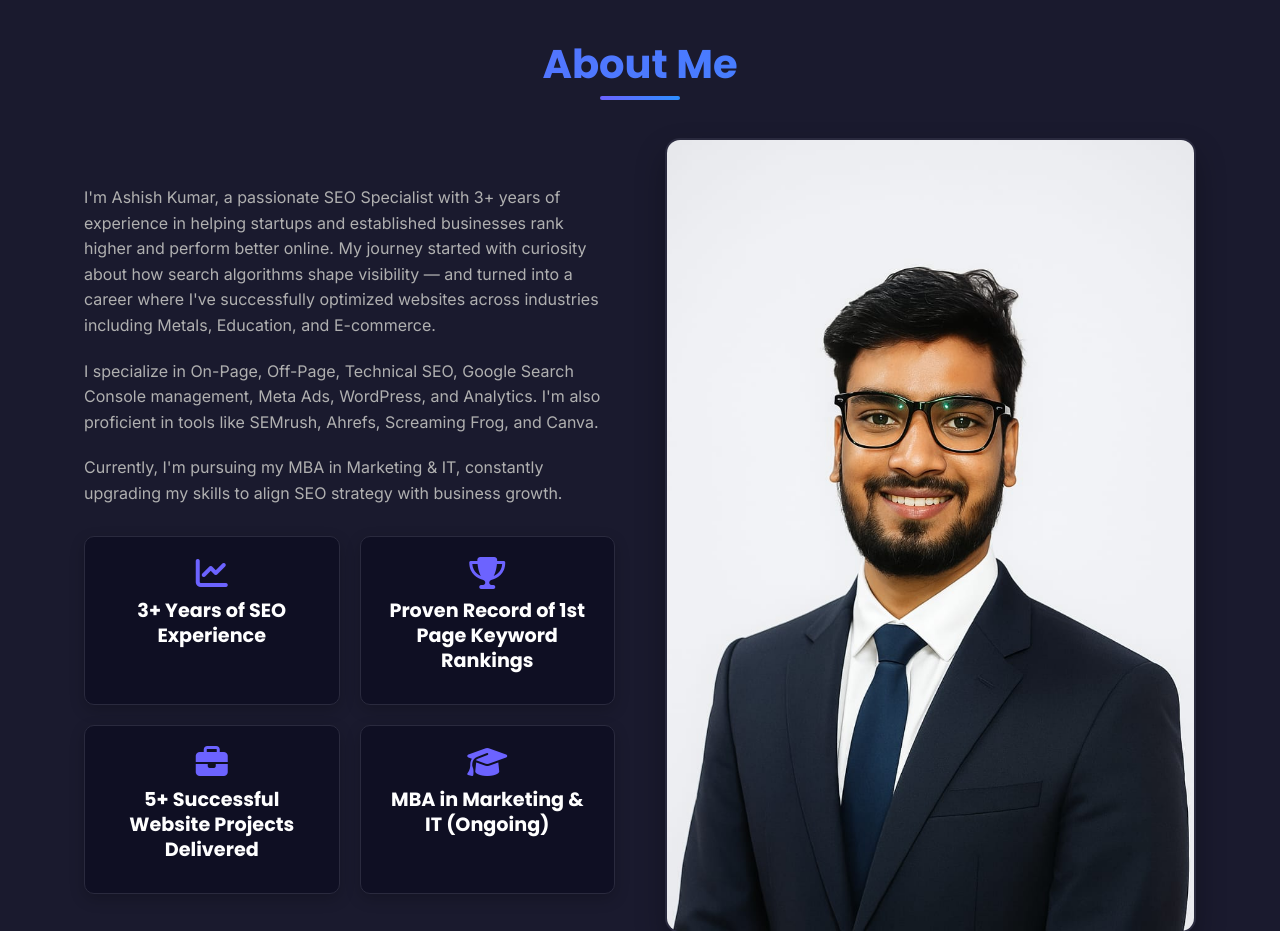
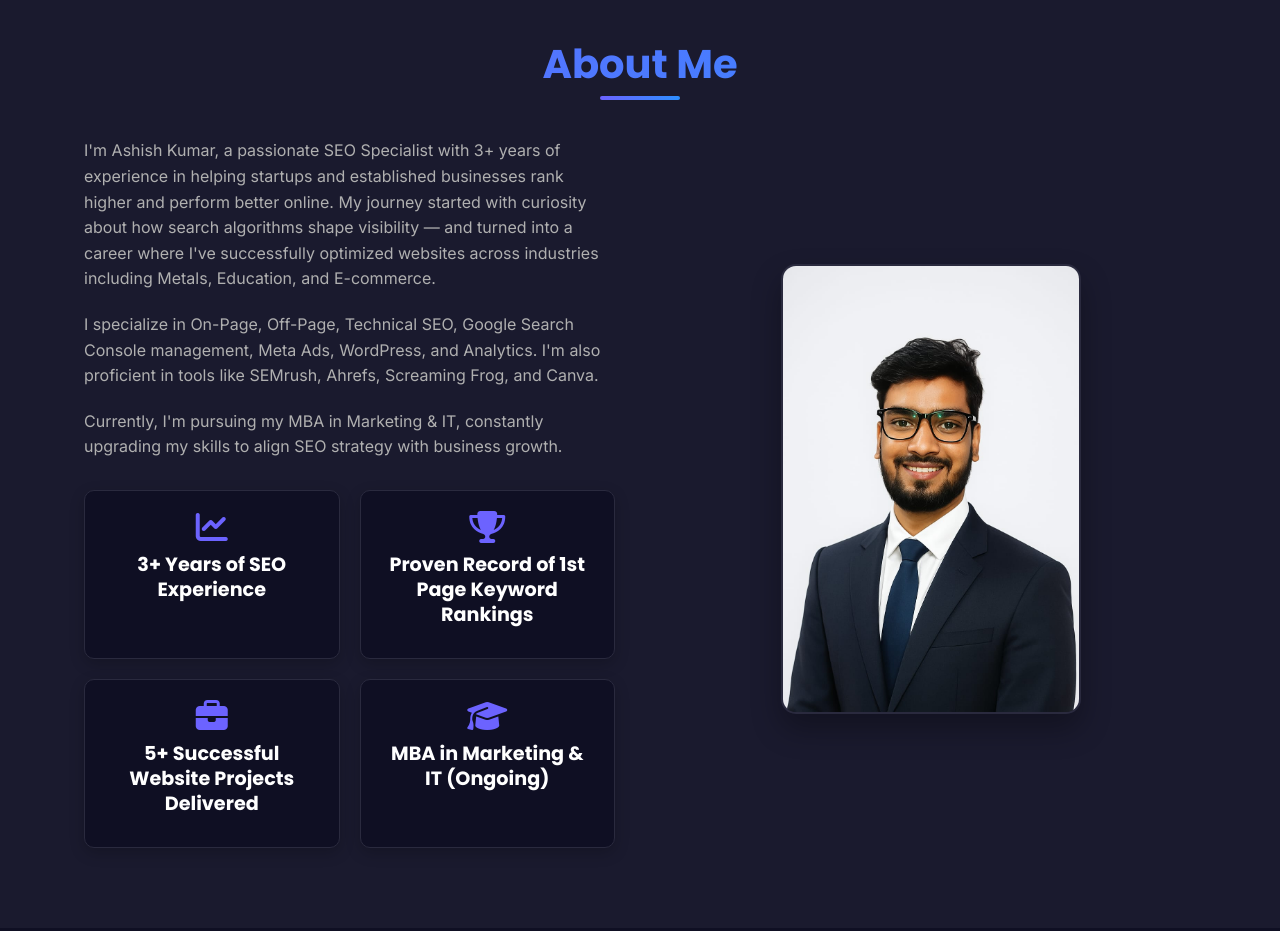
Before and after one commit to Ashish640-collab/1Portfolio, a plain HTML site: page index.html in a window 1280 px wide. Shown: the part 900-1831 px from the top of the page. Drawn offline with Linux system fonts and the light colour scheme.

Commit message:
Update index.html

```diff
--- a/index.html
+++ b/index.html
@@ -1292,7 +1292,7 @@
                     </div>
                 </div>
                 <div class="about-image">
-                    <img src="image/Ashish.jpeg" alt="About Ashish Kumar">
+                    <img src="image/Ashish.jpeg" alt="About Ashish Kumar" width="300" height="450">
                 </div>
             </div>
         </div>
```
